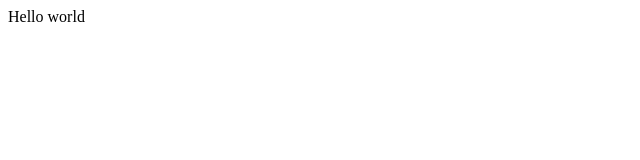
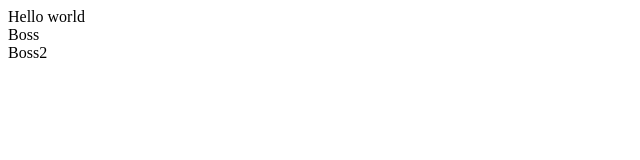
Before and after one commit to JestemMarcin/PeerToPeerBossTimer, a plain HTML site: page index.html in a window 1280 px wide. Shown: the full height of the page, 0-640 px from the left. Drawn offline with Linux system fonts and the light colour scheme.

Commit message:
added{ class Boss, function display_all_bosses }

```diff
--- a/index.html
+++ b/index.html
@@ -10,6 +10,8 @@
 
 <body>
   Hello world
+  <div id="BossContainer">
+  </div>
   <script src="script.js"></script>
 </body>
 
--- a/script.js
+++ b/script.js
@@ -0,0 +1,18 @@
+class Boss {
+  constructor(name) {
+    this.name = name;
+    this.respawn_time = 0;
+    this.respawned_by = "null";
+    this.img_url = null;
+  }
+
+}
+bosses = [new Boss("Boss"), new Boss("Boss2")]
+
+function display_all_bosses(bosses) {
+  boss_container = document.getElementById("BossContainer");
+  for (boss in bosses) {
+    boss_container.innerHTML += bosses[boss].name + "<br>";
+  }
+}
+  display_all_bosses(bosses);
```
